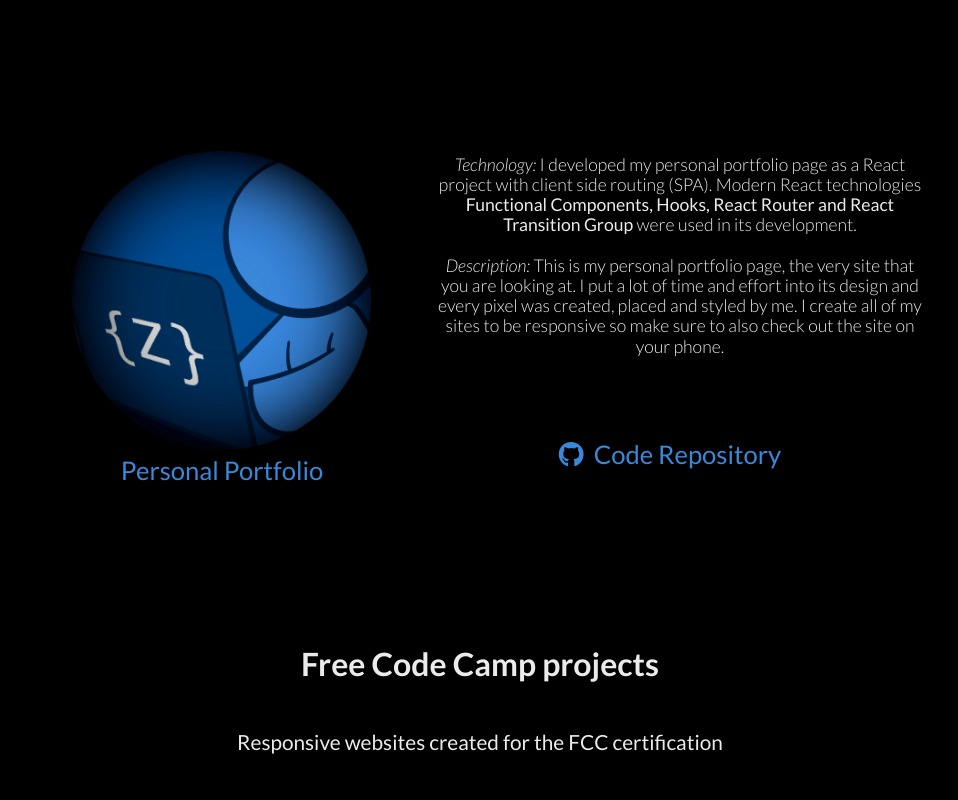
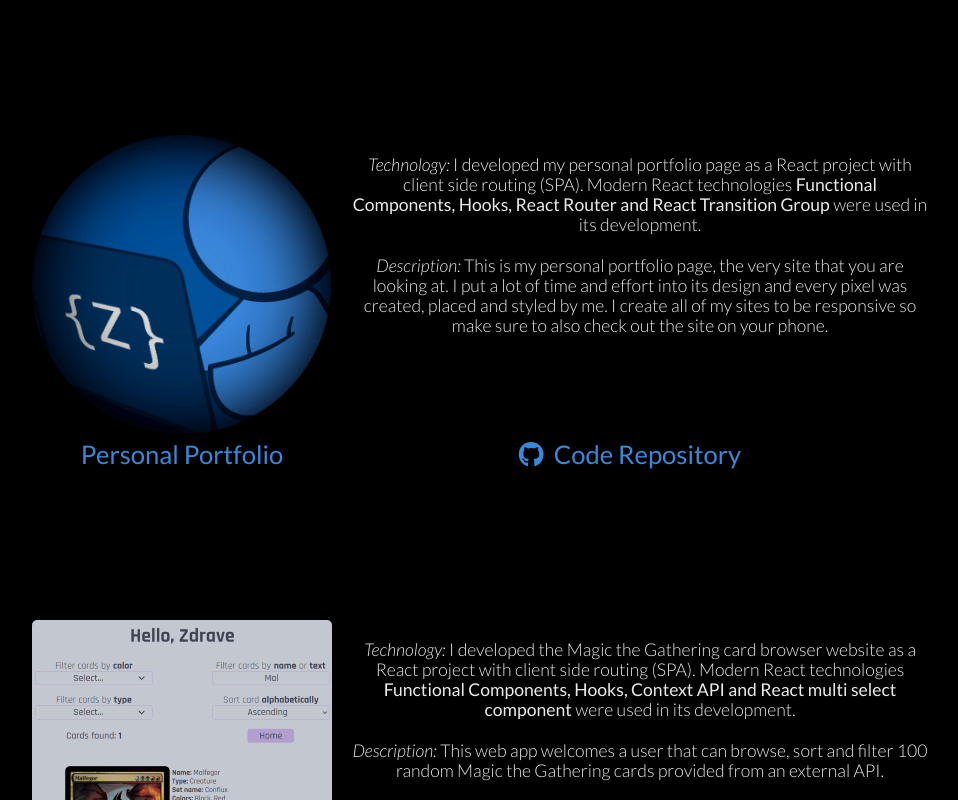
Before and after one commit to Shizuri/React-portfolio, a React (Create React App) app: page /projects in a window 1280 px wide. Shown: the part 1140-1940 px from the top of the page, without its empty margins (160-1118 px from the left). Built offline with nearby package versions, Linux system fonts and the light colour scheme.

Commit message:
Added the MtG Browser React v2 version. Fixed the figure margin bug

```diff
--- a/src/Project.css
+++ b/src/Project.css
@@ -21,10 +21,13 @@
     justify-content: space-between;
     opacity: 0.85;
     transition: all 0.3s;
+    /* This is a figure and it provides its own margins that must be altered */
+    margin: 0;
 }
 
 .Project-site-link {
     height: 100%;
+    width: 300px;
     text-decoration: none;
 }
 
--- a/src/Projects.js
+++ b/src/Projects.js
@@ -2,6 +2,7 @@
 import './Projects.css'
 import Project from './Project'
 
+// Project images
 import bookJournalImage from './images/project-images/BookJournal.png'
 import reduxBookJournalImage from './images/project-images/ReduxBookJournal.png'
 import portfolioLogo from './images/project-images/Portfolio-logo.png'
@@ -10,6 +11,7 @@
 import productLandingPageImage from './images/project-images/ProductLandingPage.png'
 import technicalDocumentationPageImage from './images/project-images/TechnicalDocumentationPage.png'
 import fCCPersonalPortfolioImage from './images/project-images/FCCPersonalPortfolio.png'
+import mtgBrowserReactV2 from './images/project-images/MtgBrowserReactV2.png'
 
 const Projects = props => {
 	useEffect(() => {
@@ -59,6 +61,20 @@
 					<em>Technology:</em> I developed my personal portfolio page as a React project with client side routing (SPA). Modern React technologies <strong>Functional Components, Hooks, React Router and React Transition Group</strong> were used in its development.
 					<br /><br />
 					<em>Description:</em> This is my personal portfolio page, the very site that you are looking at. I put a lot of time and effort into its design and every pixel was created, placed and styled by me. I create all of my sites to be responsive so make sure to also check out the site on your phone.
+				</>}
+				codeTaskDescription='Code Repository'
+				codeIcon={<i className='Project-code-icon fab fa-github fa-1x'></i>}
+			/>
+
+			<Project
+				name='MtG Card Browser'
+				projectImage={mtgBrowserReactV2}
+				projectWebSite='https://mtg-browser-v2.netlify.app/'
+				projectCodeRepoLink='https://github.com/Shizuri/entry_frontend_react_polar_v2'
+				projectDescription={<>
+					<em>Technology:</em> I developed the Magic the Gathering card browser website as a React project with client side routing (SPA). Modern React technologies <strong>Functional Components, Hooks, Context API and React multi select component</strong> were used in its development.
+					<br /><br />
+					<em>Description:</em> This web app welcomes a user that can browse, sort and filter 100 random Magic the Gathering cards provided from an external API.
 				</>}
 				codeTaskDescription='Code Repository'
 				codeIcon={<i className='Project-code-icon fab fa-github fa-1x'></i>}
```
Also changed, not shown: src/images/project-images/MtgBrowserReactV2-ORIGINAL.jpg (added), src/images/project-images/MtgBrowserReactV2.png (added).
